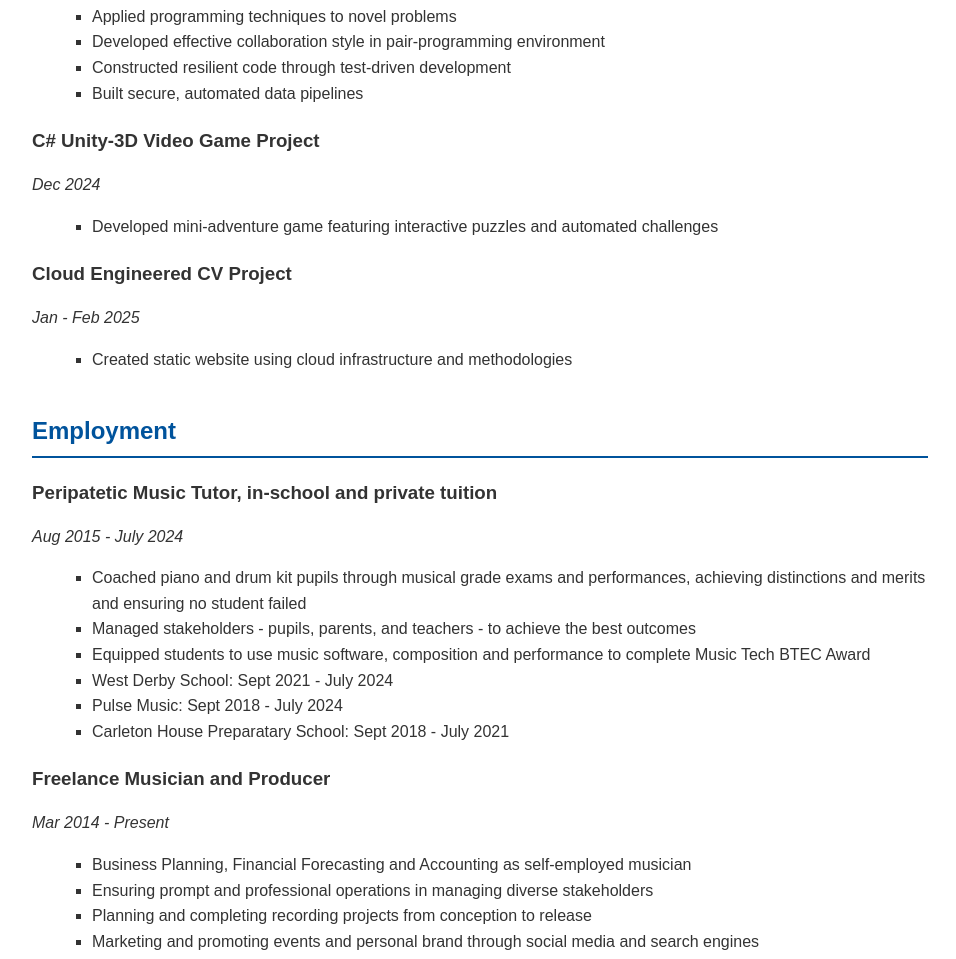
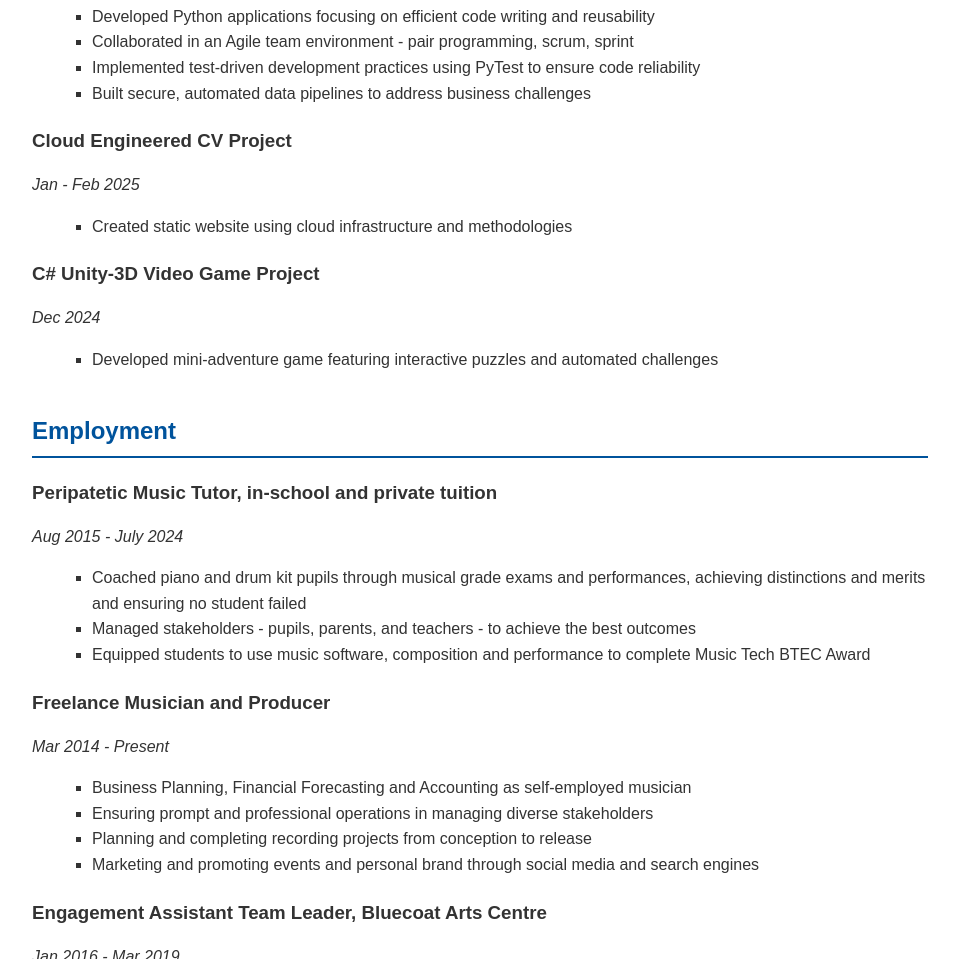
Before and after one commit to andrewstride/website, a plain HTML site: page uploads/index.html in a window 1280 px wide. Shown: the part 938-1897 px from the top of the page, without its empty margins (160-1116 px from the left). Drawn offline with Linux system fonts and the light colour scheme.

Commit message:
finalise s3 site

```diff
--- a/uploads/index.html
+++ b/uploads/index.html
@@ -21,7 +21,7 @@
 
     <section id="summary">
         <h2>Professional Summary</h2>
-        <p>Analytically driven, statistically minded, highly resilient problem-solver, looking to kickstart my career within data engineering. My inclination towards fixing things, optimising systems and solving puzzles has drawn me to data engineering, while my previous occupation as a proficient musician and educator grew my interpersonal skills for stakeholder communication as well as independent workload management. Through instrumental coaching I have cultivated a patient approach to new challenges and a creative, charismatic leadership style. I also have a strong social and global conscience which makes me excited to participate in the fast-moving, forward-thinking tech sector. Since taking on data engineering full-time I have thoroughly enjoyed broadening my skill-set with Python, SQL and cloud programming.</p>
+        <p>Analytically driven, statistically minded, highly resilient problem-solver, proactively seeking to kickstart my career within data engineering. My inclination towards fixing things, optimising systems and solving puzzles has drawn me to data engineering, while my previous occupation as a proficient music educator grew my interpersonal skills for stakeholder communication. Through instrumental coaching I have cultivated a patient approach to new challenges and a creative, charismatic leadership style. I also have a strong social and global conscience which makes me excited to participate in the forward-thinking tech sector, contributing digital solutions to real-world problems. Since taking on data engineering full-time I have thoroughly enjoyed broadening my skill-set with Python, SQL and cloud programming.</p>
     </section>
 
     <section id="skills">
@@ -41,17 +41,17 @@
         <h3>Trainee Data Engineer at Northcoders</h3>
         <p><em>Sept 2024 - Dec 2024</em></p>
         <ul>
-            <li>Applied programming techniques to novel problems</li>
-            <li>Developed effective collaboration style in pair-programming environment</li>
-            <li>Constructed resilient code through test-driven development</li>
-            <li>Built secure, automated data pipelines</li>
+            <li>Developed Python applications focusing on efficient code writing and reusability</li>
+            <li>Collaborated in an Agile team environment - pair programming, scrum, sprint</li>
+            <li>Implemented test-driven development practices using PyTest to ensure code reliability</li>
+            <li>Built secure, automated data pipelines to address business challenges</li>
         </ul>
+        <h3>Cloud Engineered CV Project</h3>
+        <p><em>Jan - Feb 2025</em></p>
+        <ul><li>Created static website using cloud infrastructure and methodologies</li></ul>
         <h3>C# Unity-3D Video Game Project</h3>
         <p><em>Dec 2024</em></p>
         <ul><li>Developed mini-adventure game featuring interactive puzzles and automated challenges</li></ul>
-        <h3>Cloud Engineered CV Project</h3>
-        <p><em>Jan - Feb 2025</em></p>
-        <ul><li>Created static website using cloud infrastructure and methodologies</li></ul>
     </section>
 
     <section id="employment">
@@ -63,9 +63,6 @@
             <li>Managed stakeholders - pupils, parents, and teachers - to achieve the best outcomes</li>
             <li>Equipped students to use music software, composition and performance to complete
                 Music Tech BTEC Award</li>
-            <li>West Derby School: Sept 2021 - July 2024</li>
-            <li>Pulse Music: Sept 2018 - July 2024</li>
-            <li>Carleton House Preparatary School: Sept 2018 - July 2021</li>
         </ul>
         <h3>Freelance Musician and Producer</h3>
         <p><em>Mar 2014 - Present</em></p>
```
Also changed, not shown: 1 other file.
